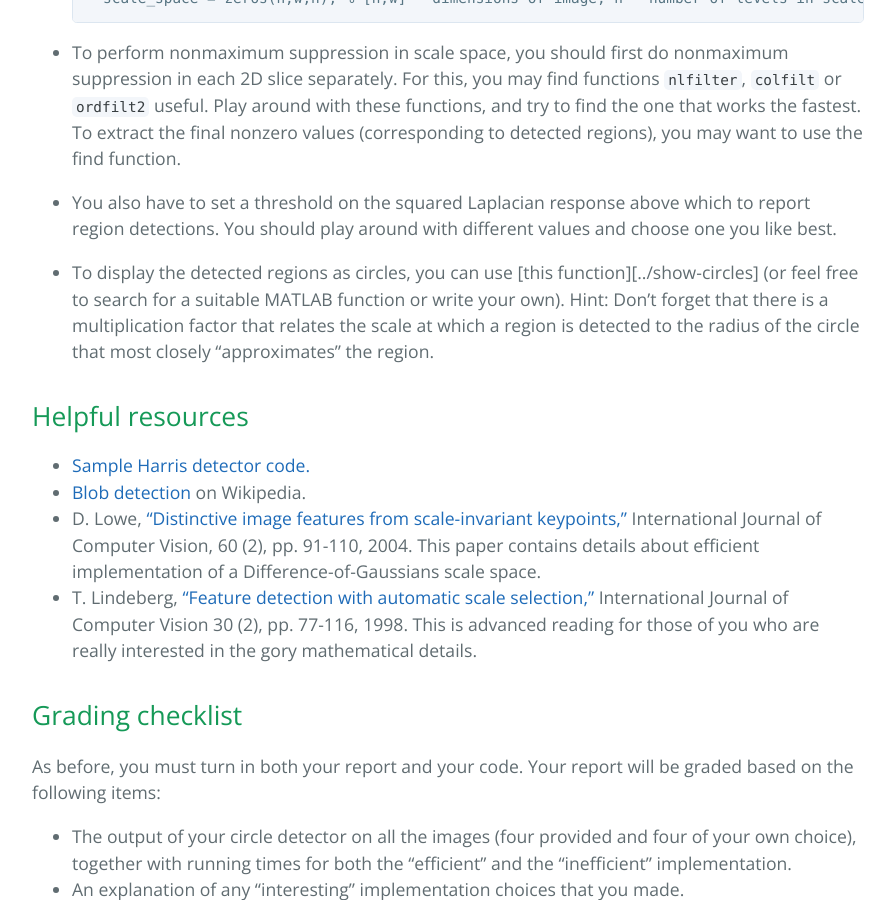
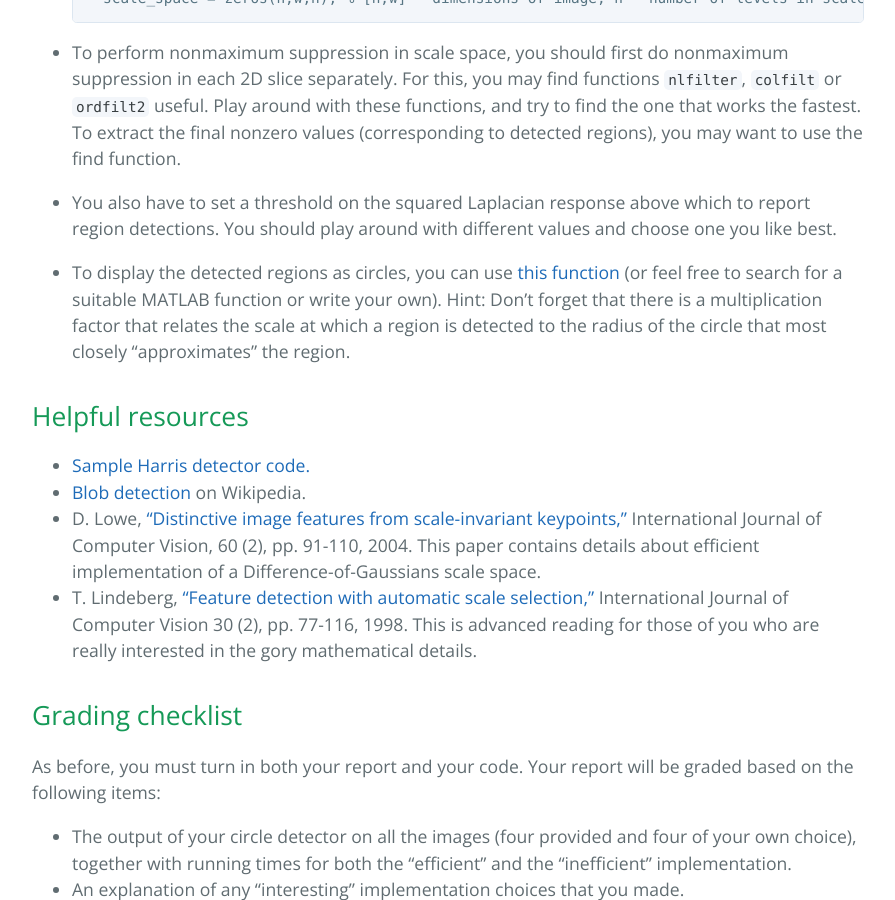
Before and after one commit to opi-lab/optical-metrology-2021, a Jekyll site: the page built from assignment3.md, in a window 1280 px wide and 900 px high, scrolled down 1859 px. Shown: the whole window, without its empty margins (192-1087 px from the left). Built offline with Jekyll 4.4.1, drawn with Linux system fonts in a browser that asks for light colours.

Commit message:
Update assignment3.md

```diff
--- a/assignment3.md
+++ b/assignment3.md
@@ -56,9 +56,9 @@ Here are [four images][link-four-in] to test your code, and [sample output image
 
 - You also have to set a threshold on the squared Laplacian response above which to report region detections. You should play around with different values and choose one you like best.
 
-- To display the detected regions as circles, you can use [this function][../show-circles] (or feel free to search for a suitable MATLAB function or write your own). Hint: Don't forget that there is a multiplication factor that relates the scale at which a region is detected to the radius of the circle that most closely "approximates" the region.
+- To display the detected regions as circles, you can use [this function][show-circles] (or feel free to search for a suitable MATLAB function or write your own). Hint: Don't forget that there is a multiplication factor that relates the scale at which a region is detected to the radius of the circle that most closely "approximates" the region.
 
-[show-circles]: show_all_circles.m
+[show-circles]: ../show_all_circles.m
 
 ## Helpful resources
 
```
